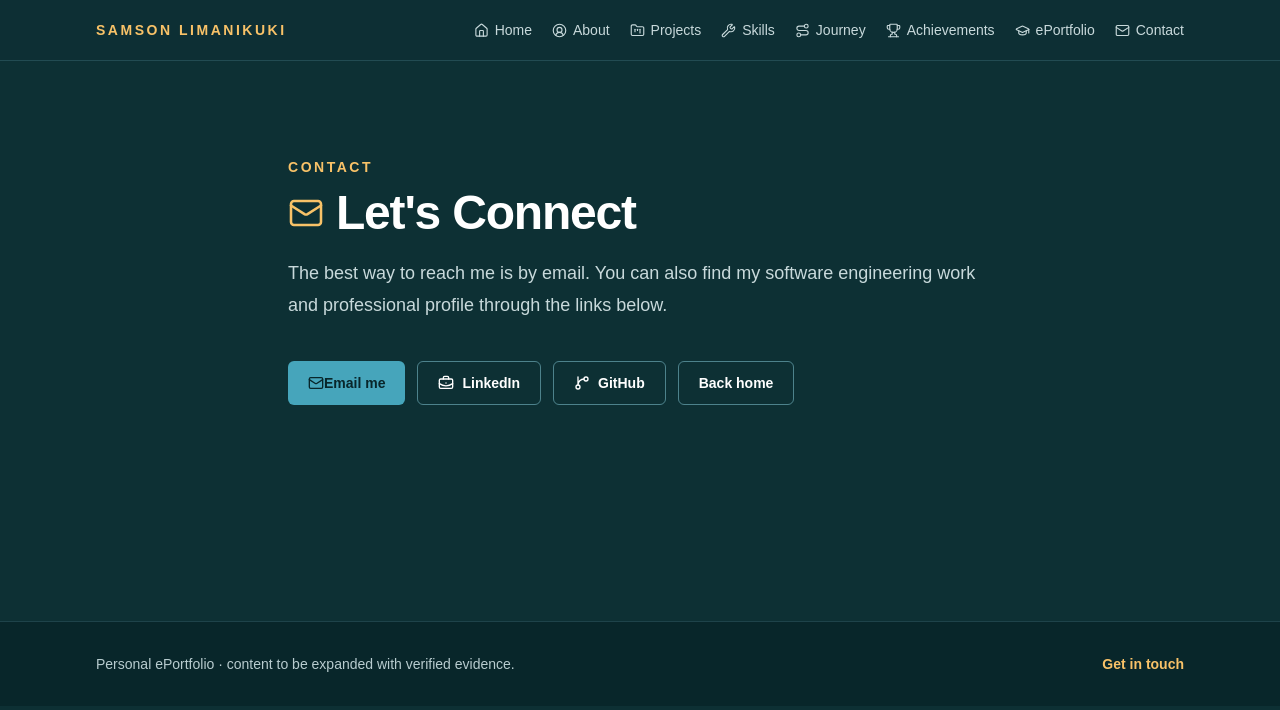
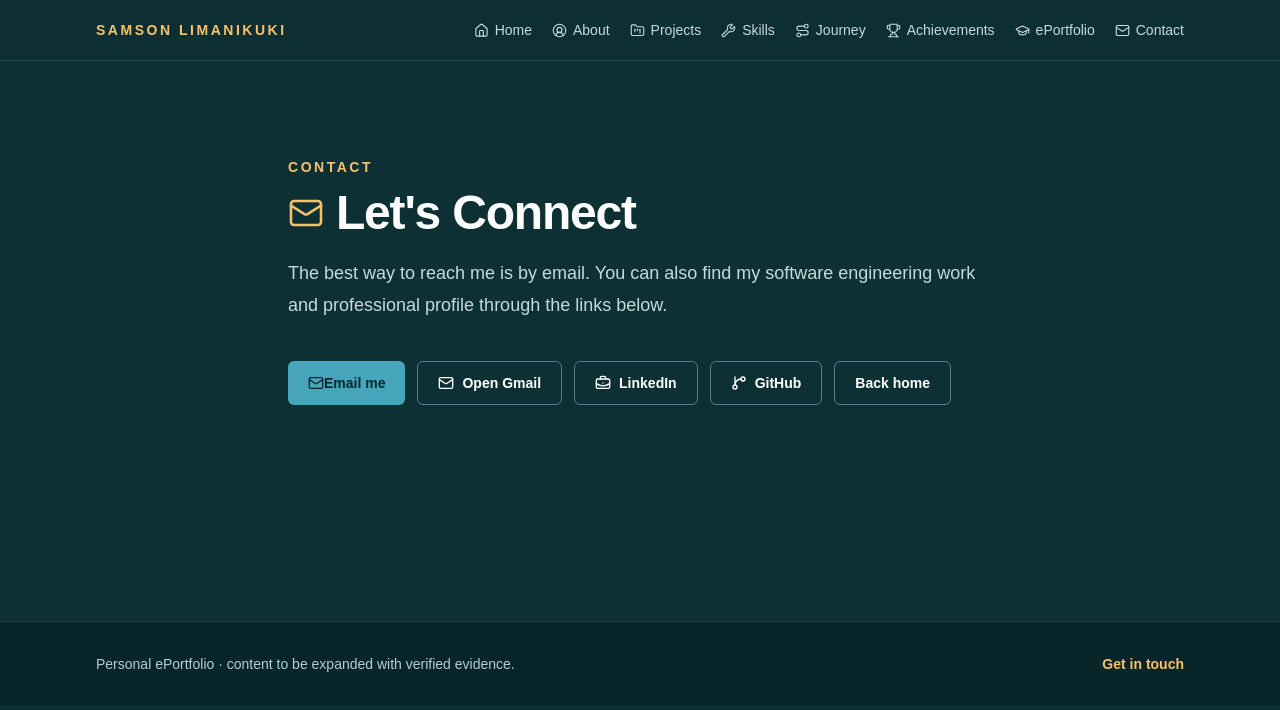
Before and after one commit to s11202128/Eportfolio, a Next.js app: page /contact in a window 1280 px wide. Shown: the top 710 px of the page. Built offline with nearby package versions, Linux system fonts and the light colour scheme.

Commit message:
feat: add Gmail link to contact page and update profile data

```diff
--- a/app/contact/page.tsx
+++ b/app/contact/page.tsx
@@ -13,6 +13,7 @@ export default function ContactPage() {
         <p className="mt-5 text-lg leading-8 text-[#c8d9db]">The best way to reach me is by email. You can also find my software engineering work and professional profile through the links below.</p>
         <div className="mt-10 flex flex-wrap gap-3">
           <ButtonLink href={`mailto:${profile.socialLinks.email}`}><Mail size={16} aria-hidden="true" /> Email me</ButtonLink>
+          <a className="inline-flex min-h-11 items-center justify-center gap-2 rounded-md border border-[#78bac7]/60 px-5 py-2.5 text-sm font-semibold text-white transition-colors hover:border-[#f8c268] hover:bg-white/5 focus-visible:outline-2 focus-visible:outline-offset-4 focus-visible:outline-[#f8c268]" href={profile.socialLinks.gmail} target="_blank" rel="noreferrer"><Mail size={16} aria-hidden="true" />Open Gmail</a>
           <a className="inline-flex min-h-11 items-center justify-center gap-2 rounded-md border border-[#78bac7]/60 px-5 py-2.5 text-sm font-semibold text-white transition-colors hover:border-[#f8c268] hover:bg-white/5 focus-visible:outline-2 focus-visible:outline-offset-4 focus-visible:outline-[#f8c268]" href={profile.socialLinks.linkedin} target="_blank" rel="noreferrer"><Linkedin size={16} aria-hidden="true" />LinkedIn</a>
           <a className="inline-flex min-h-11 items-center justify-center gap-2 rounded-md border border-[#78bac7]/60 px-5 py-2.5 text-sm font-semibold text-white transition-colors hover:border-[#f8c268] hover:bg-white/5 focus-visible:outline-2 focus-visible:outline-offset-4 focus-visible:outline-[#f8c268]" href={profile.socialLinks.github} target="_blank" rel="noreferrer"><Github size={16} aria-hidden="true" />GitHub</a>
           <ButtonLink href="/" variant="secondary">Back home</ButtonLink>
--- a/app/page.tsx
+++ b/app/page.tsx
@@ -36,7 +36,7 @@ export default async function Home() {
             <div className="mt-10 flex flex-wrap gap-x-6 gap-y-3 border-t border-[#78bac7]/25 pt-6 text-sm">
               <a className="inline-flex items-center gap-2 font-semibold text-[#f8c268] underline-offset-4 hover:underline focus-visible:outline-2 focus-visible:outline-offset-4 focus-visible:outline-[#f8c268]" href={profile.socialLinks.github} target="_blank" rel="noreferrer"><Github size={15} aria-hidden="true" />GitHub</a>
               <a className="inline-flex items-center gap-2 font-semibold text-[#f8c268] underline-offset-4 hover:underline focus-visible:outline-2 focus-visible:outline-offset-4 focus-visible:outline-[#f8c268]" href={profile.socialLinks.linkedin} target="_blank" rel="noreferrer"><Linkedin size={15} aria-hidden="true" />LinkedIn</a>
-              <a className="inline-flex items-center gap-2 font-semibold text-[#f8c268] underline-offset-4 hover:underline focus-visible:outline-2 focus-visible:outline-offset-4 focus-visible:outline-[#f8c268]" href={`mailto:${profile.socialLinks.email}`}><Mail size={15} aria-hidden="true" />Email</a>
+              <a className="inline-flex items-center gap-2 font-semibold text-[#f8c268] underline-offset-4 hover:underline focus-visible:outline-2 focus-visible:outline-offset-4 focus-visible:outline-[#f8c268]" href={profile.socialLinks.gmail} target="_blank" rel="noreferrer"><Mail size={15} aria-hidden="true" />Email</a>
             </div>
           </div>
           <div className="hero-image-frame relative mx-auto aspect-square w-full max-w-sm overflow-hidden rounded-2xl border border-[#78bac7]/35 bg-[#103b40] p-2 shadow-[0_30px_90px_rgba(0,0,0,0.25)] lg:mx-0 lg:justify-self-end">
--- a/data/profile.ts
+++ b/data/profile.ts
@@ -9,6 +9,7 @@ export const profile = {
     github: "https://github.com/s11202128",
     linkedin: "https://www.linkedin.com/feed/",
     email: "limanikukitauneri@gmail.com",
+    gmail: "https://mail.google.com/mail/?view=cm&fs=1&to=limanikukitauneri@gmail.com",
   },
   cvUrl: null,
 } as const;
```
